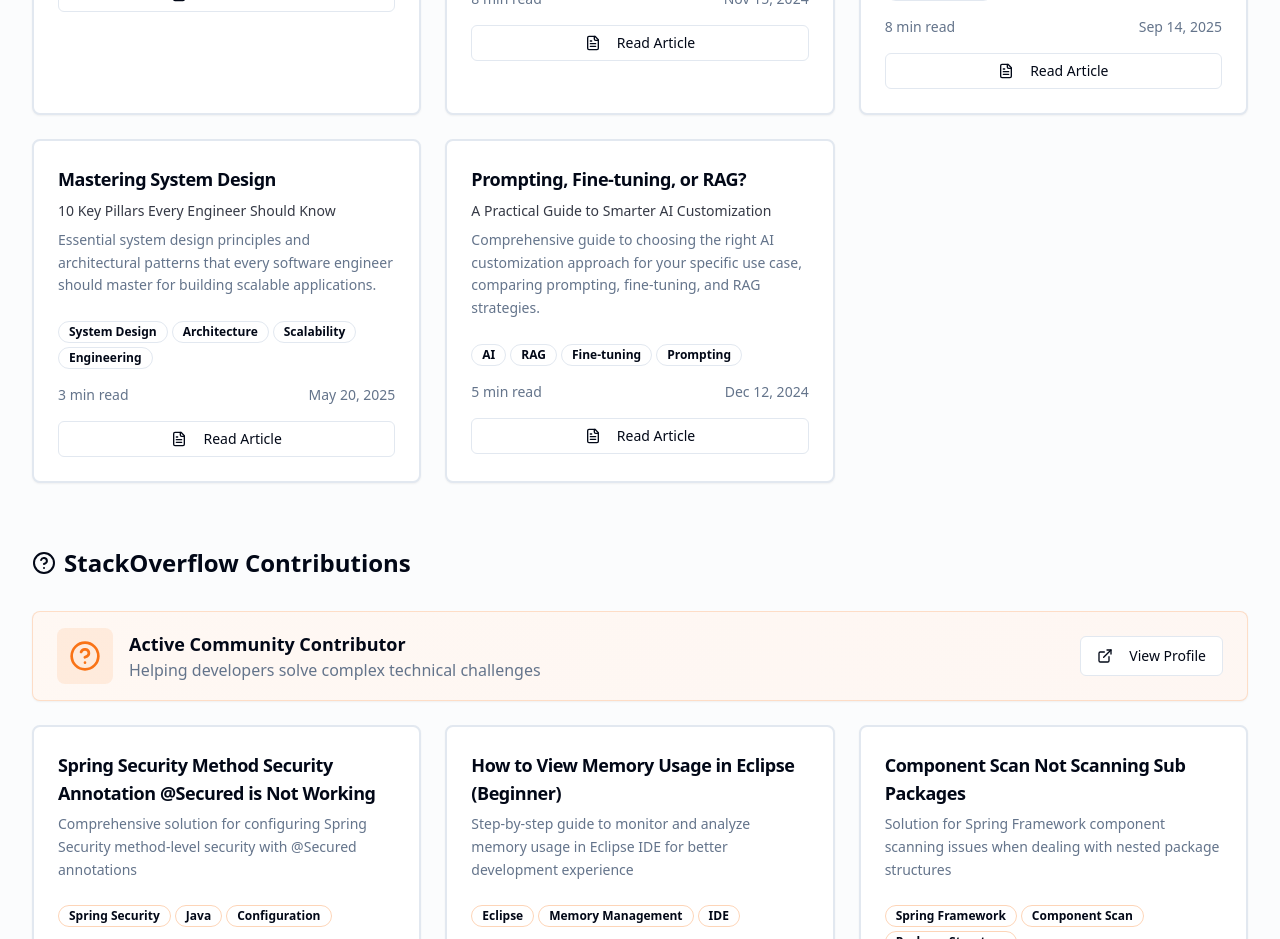
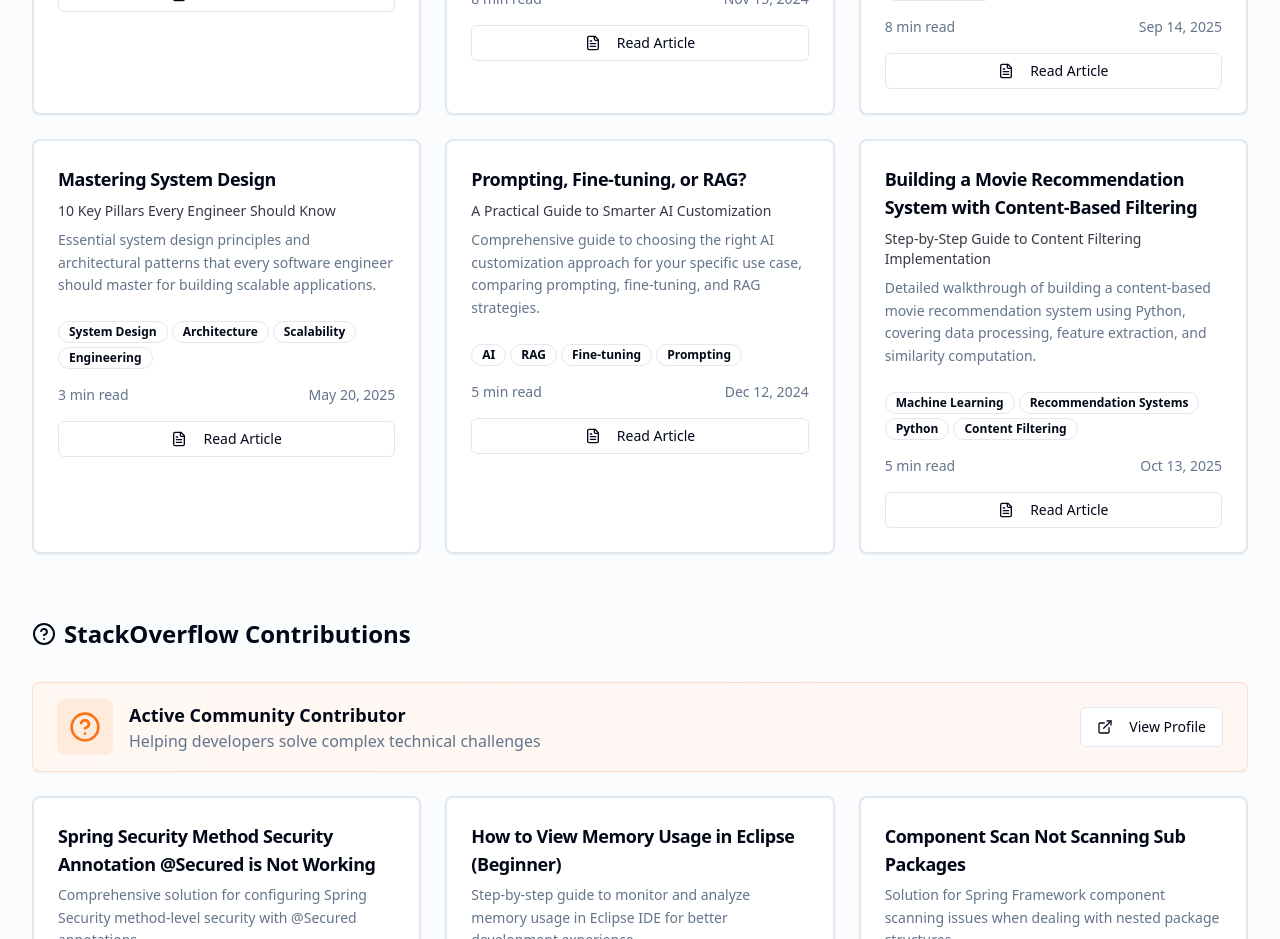
Before and after one commit to MudassarHakim/mudassar-hakim-site, a React (Vite) app: page / in a window 1280 px wide. Shown: the part 7980-8919 px from the top of the page. Built offline with nearby package versions, Linux system fonts and the light colour scheme.

Commit message:
Add Medium article to Projects

```diff
--- a/src/components/Projects.tsx
+++ b/src/components/Projects.tsx
@@ -147,6 +147,15 @@ const Projects = () => {
       date: "Dec 12, 2024",
       url: "https://medium.com/@mudassar.hakim/prompting-fine-tuning-or-rag-a-practical-guide-to-smarter-ai-customization-f1ed479534f3",
       tags: ["AI", "RAG", "Fine-tuning", "Prompting"]
+    },
+    {
+      title: "Building a Movie Recommendation System with Content-Based Filtering",
+      subtitle: "Step-by-Step Guide to Content Filtering Implementation",
+      description: "Detailed walkthrough of building a content-based movie recommendation system using Python, covering data processing, feature extraction, and similarity computation.",
+      readTime: "5 min read",
+      date: "Oct 13, 2025",
+      url: "https://medium.com/@mudassar.hakim/movie-recommendation-system-content-filtering-10bf2d09459e",
+      tags: ["Machine Learning", "Recommendation Systems", "Python", "Content Filtering"]
     }
   ];
 
```
